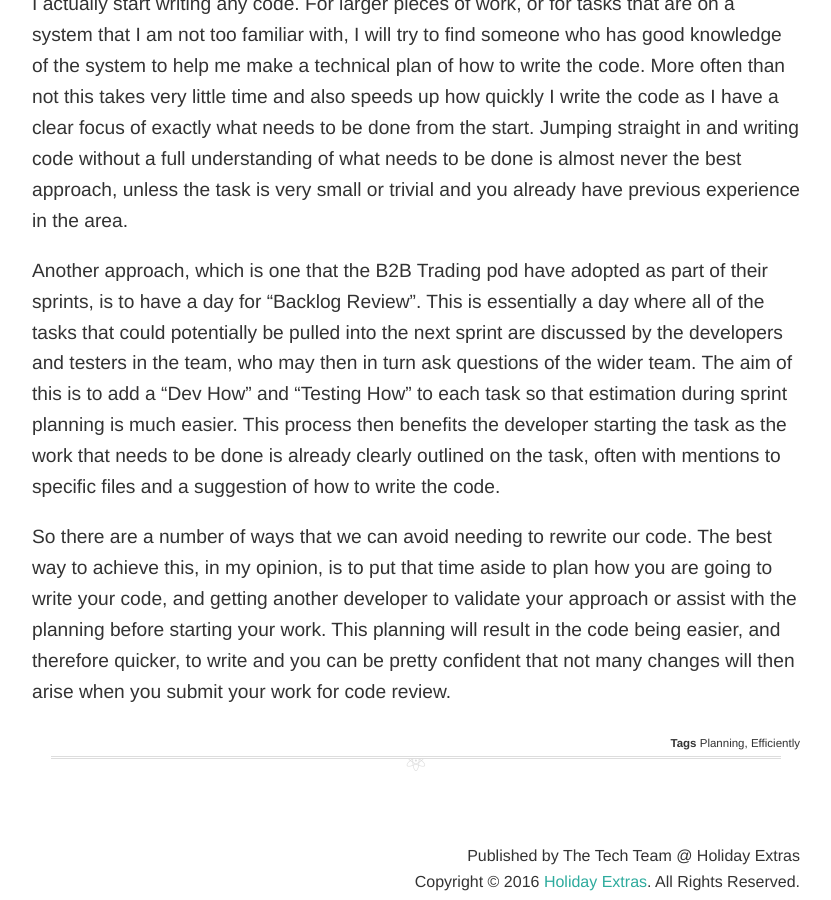
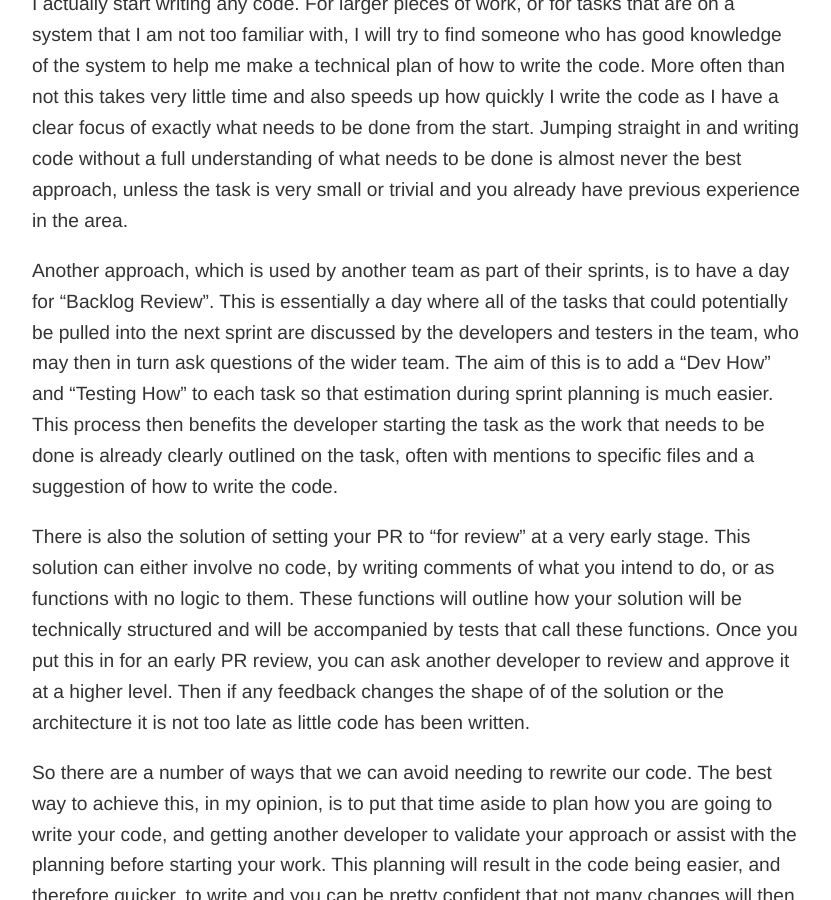
Before and after one commit to holidayextras/holidayextras.github.com, a Jekyll site: the page built from _posts/2016-08-30-plan-because-you-can.md, in a window 1280 px wide and 900 px high, scrolled down 1277 px. Shown: the whole window, without its empty margins (224-1055 px from the left). Built offline with Jekyll 4.4.1, drawn with Linux system fonts in a browser that asks for light colours; nearby versions of some CDN libraries; comment, search, counter and statistics services are not loaded.

Commit message:
plan-update

```diff
--- a/_posts/2016-08-30-plan-because-you-can.md
+++ b/_posts/2016-08-30-plan-because-you-can.md
@@ -17,6 +17,8 @@ When jumping straight in to writing code we can leave ourselves open to needing
 ## Different Approaches
 Unless I am very familiar with the changes that need to be made to complete my task, I will always at least ask for a second opinion to make sure that my approach is right before I actually start writing any code. For larger pieces of work, or for tasks that are on a system that I am not too familiar with, I will try to find someone who has good knowledge of the system to help me make a technical plan of how to write the code. More often than not this takes very little time and also speeds up how quickly I write the code as I have a clear focus of exactly what needs to be done from the start. Jumping straight in and writing code without a full understanding of what needs to be done is almost never the best approach, unless the task is very small or trivial and you already have previous experience in the area.
 
-Another approach, which is one that the B2B Trading pod have adopted as part of their sprints, is to have a day for “Backlog Review”. This is essentially a day where all of the tasks that could potentially be pulled into the next sprint are discussed by the developers and testers in the team, who may then in turn ask questions of the wider team. The aim of this is to add a “Dev How” and “Testing How” to each task so that estimation during sprint planning is much easier. This process then benefits the developer starting the task as the work that needs to be done is already clearly outlined on the task, often with mentions to specific files and a suggestion of how to write the code.
+Another approach, which is used by another team as part of their sprints, is to have a day for “Backlog Review”. This is essentially a day where all of the tasks that could potentially be pulled into the next sprint are discussed by the developers and testers in the team, who may then in turn ask questions of the wider team. The aim of this is to add a “Dev How” and “Testing How” to each task so that estimation during sprint planning is much easier. This process then benefits the developer starting the task as the work that needs to be done is already clearly outlined on the task, often with mentions to specific files and a suggestion of how to write the code.
+
+There is also the solution of setting your PR to "for review" at a very early stage. This solution can either involve no code, by writing comments of what you intend to do, or as functions with no logic to them. These functions will outline how your solution will be technically structured and will be accompanied by tests that call these functions. Once you put this in for an early PR review, you can ask another developer to review and approve it at a higher level. Then if any feedback changes the shape of of the solution or the architecture it is not too late as little code has been written.
 
 So there are a number of ways that we can avoid needing to rewrite our code. The best way to achieve this, in my opinion, is to put that time aside to plan how you are going to write your code, and getting another developer to validate your approach or assist with the planning before starting your work. This planning will result in the code being easier, and therefore quicker, to write and you can be pretty confident that not many changes will then arise when you submit your work for code review.
```
